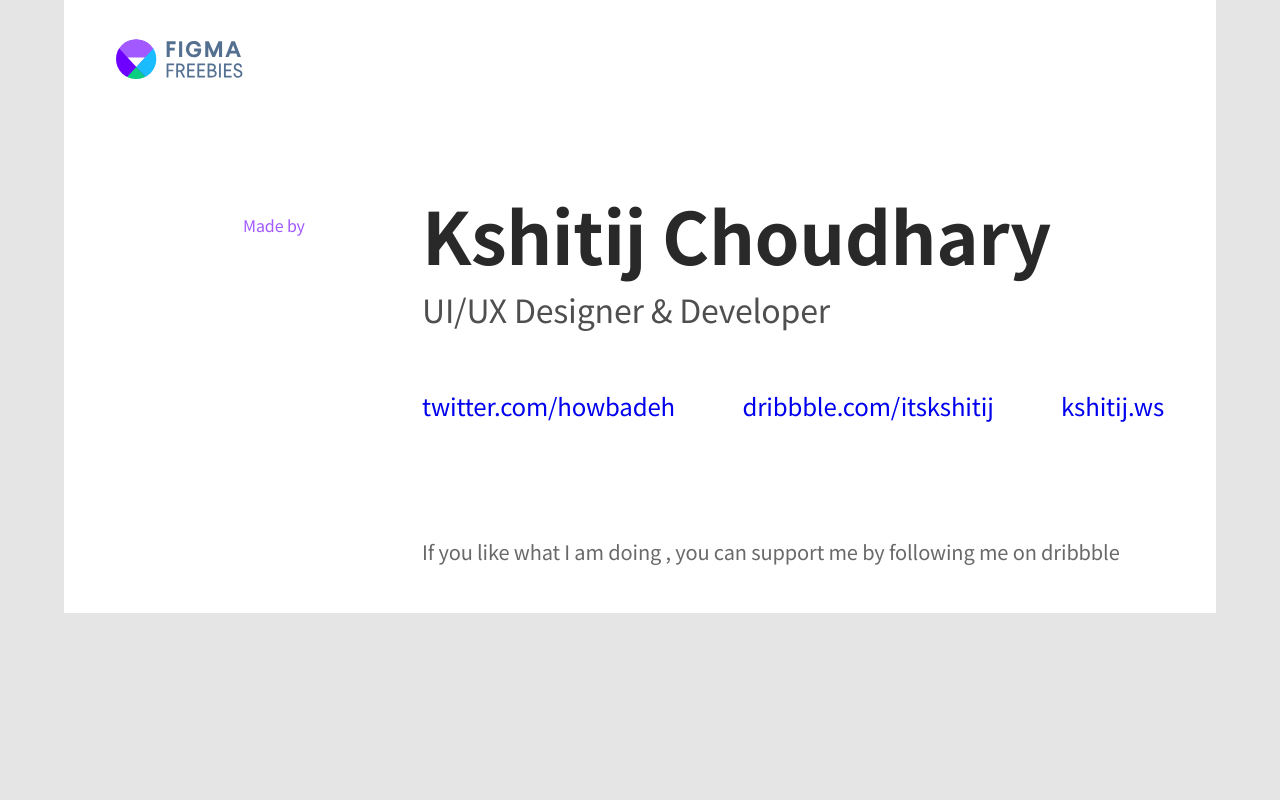
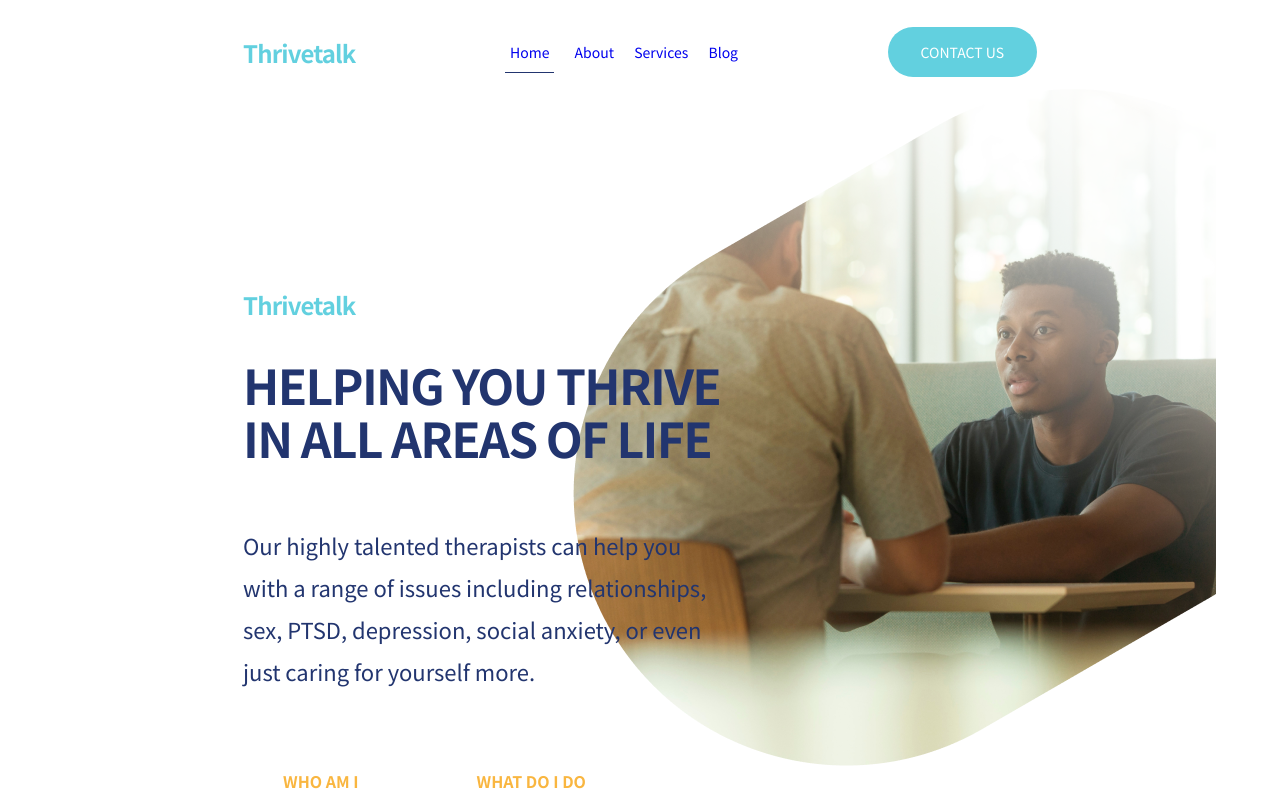
Before and after one commit to MezdrinM/ThriveTalk, a React (Create React App) app: page / in a window 1280 px wide. Shown: the top 800 px of the page. Built offline with nearby package versions, Linux system fonts and the light colour scheme; the HTML template or start-up script is replaced by a standard one.

Commit message:
⚡️ corection section-main

```diff
--- a/public/index.html
+++ b/public/index.html
@@ -30,47 +30,27 @@
   <body>
     <noscript>You need to enable JavaScript to run this app.</noscript>
     <div id="root"></div>
-    <section class="section-outer section-header">
-      <div class="section-inner">
-        <div class="section-header-logo">
-          <img src="static/logo.svg">
-        </div>
-        <div class="section-header-logo_text">Made by</div>
-        <div class="section-header-content">
-          <div class="section-header-content-title">Kshitij Choudhary</div>
-          <div class="section-header-content-subtitle">UI/UX Designer & Developer</div>
-          <div class="section-header-content-list">
-              <a href="/" name="twitter">twitter.com/howbadeh</a>
-              <a href="/" name="dribbble">dribbble.com/itskshitij</a>
-              <a href="/" name="kshitij">kshitij.ws</a>
-          </div>
-          <div class="section-header-content-text">If you like what I am doing , you can support me by following me on dribbble</div>
-        </div>
-      </div>
-    </section>
-    <section class="section-outer section-main">
-          <div class="section-wrapper">
+    <section class="outer section-main">
+          <div class="section-main-wrapper">
             <div class="section-main-logo">Thrivetalk</div>
             <div class="section-main-list">
               <ul class="section-main-list__link">
-                <a class="border" href="/" name="home">Home</a>
-                <a href="/" name="about">About</a>
-                <a href="/" name="services">Services</a>
-                <a href="/" name="blog">Blog</a>
+                <a class="border" href="#" name="home">Home</a>
+                <a href="#" name="about">About</a>
+                <a href="#" name="services">Services</a>
+                <a href="#" name="blog">Blog</a>
               </ul>
             </div>
             <div class="section-main-button"><button>CONTACT US</button></div>
           </div>
           <div class="section-main-box">
-            <div class="section-main-description">
+            <div class="section-main-box-description">
               <div class="section-main-logo">Thrivetalk</div>
-              <div class="section-main-description-title">HELPING YOU THRIVE IN ALL AREAS OF LIFE</div>
-              <div class="section-main-description-subtitle">Our highly talented therapists can help you with a range of issues including relationships, sex, PTSD, depression, social anxiety, or even just caring for yourself more.</div>
-              <div class="section-main-description-form">
-                <div class="section-main-description-form__button">
-                  <button>WHO AM I</button>
-                  <button>WHAT DO I DO</button>
-                </div>
+              <div class="section-main-box-description-title">HELPING YOU THRIVE IN ALL AREAS OF LIFE</div>
+              <div class="section-main-box-description-subtitle">Our highly talented therapists can help you with a range of issues including relationships, sex, PTSD, depression, social anxiety, or even just caring for yourself more.</div>
+              <div class="section-main-box-description-form">
+                  <button class="click">WHO AM I</button>
+                  <button class="click">WHAT DO I DO</button>
               </div>
             </div>
           </div>
--- a/src/styles/header.scss
+++ /dev/null
@@ -1,63 +0,0 @@
-.section-header{
-  background-color: #ffffff;
-
-  &-logo{
-    margin-top: 39px;
-    width: 179px;
-    text-align: right;
-  }
-  &-logo_text{
-    margin-top: 217px;
-    width: 179px;
-    font-size: 16px;
-    line-height: 17px;
-    letter-spacing: -0.006em;
-    color: #A259FF;
-  }
-  &-content{
-    flex-direction: column;
-    margin-top: 196px;
-    display: flex;
-    width: 742px;
-
-    &-title{
-      font-size: 72px;
-      line-height: 76px;
-      letter-spacing: -0.006em;
-      color: #292929;
-      font-weight: 700;
-      margin-bottom: 20px;
-    }
-    &-subtitle{
-      font-size: 32px;
-      line-height: 34px;
-      letter-spacing: -0.006em;
-      color: #4f4f4f;
-      margin-bottom: 67px;
-    }
-    &-list{
-      display: flex;
-      justify-content: space-between;
-      width: 100%;
-      font-size: 24px;
-      line-height: 25px;
-      letter-spacing: -0.006em;
-      color: #1ABCFE;
-      margin-bottom: 123px;
-    }
-
-
-    &-text{
-      font-size: 20px;
-      line-height: 21px;
-      letter-spacing: -0.006em;
-      color: #696969;
-      padding-bottom: 51px;
-    }
-  }
-}
-
-.section-inner{
-  display: flex;
-  margin-bottom: 223px;
-}
--- a/src/styles/main.scss
+++ b/src/styles/main.scss
@@ -1,6 +1,5 @@
 @import url("https://fonts.googleapis.com/css2?family=Balsamiq+Sans:wght@400;700&display=swap");
 @import "./variables.scss";
-@import "./header.scss";
 @import "./section-main.scss";
 @import "./section-about.scss";
 @import "./section-text.scss";
@@ -11,8 +10,7 @@
 @import "./section-info.scss";
 @import "./section-footer.scss";
 
-.section-outer {
-  width: $width;
+.outer {
   margin: 0 auto;
   max-width: 90%;
 }
@@ -22,11 +20,11 @@ html,
 body {
   font-size: 10px;
   font-family: $font;
-  background-color: #e5e5e5;
 }
 
 button {
   font-family: $font;
+  cursor: pointer;
 }
 
 a {
--- a/src/styles/section-about.scss
+++ b/src/styles/section-about.scss
@@ -14,7 +14,7 @@
             font-size: 36px;
             line-height: 27px;
             letter-spacing: -0.006em;
-            padding:151px 0 75px 0;
+            padding: 151px 0 75px 0;
 
         }
 
--- a/src/styles/section-main.scss
+++ b/src/styles/section-main.scss
@@ -1,61 +1,64 @@
 .section-main{
     background: #ffffff url(/static/talk.png) no-repeat right;
 
+    &-wrapper{
+        display: flex;
+        margin: 27px 179px;
+        justify-content: space-between;
+        align-items: center;
+    }
 
     &-logo{
             font-size: 24px;
             line-height: 27px;
             letter-spacing: -0.035em;
+            font-weight: bold;
             color: #62D0DF;
     }
 
 
     &-list{
-
             width: 233px;
 
             &__link{
                 font-size: 14px;
-            line-height: 45px;
+                line-height: 40px;
                 color: #22356F;
                 padding: 0;
                 margin: 0;
-            width: 100%;
                 display: flex;
                 justify-content: space-between;
 
                 a.border{
-            width: 50px;
-            box-shadow: inset 0px -1px 0px #22356F;
+                border-bottom: 1px solid #22356F;
+                padding: 0px 5px;
                 }
             }
     }
 
     &-button{
         z-index: 2;
+
         button{
             font-size: 14px;
             line-height: 16px;
             background: #62D0DF;
             border-radius: 50px;
             border: none;
-            width: 150px;
-            height: 50px;
-            color: #ffffff;
-
+            padding: 17px 33px;
+            color: $color;
         }
     }
 
     &-box{
         display: flex;
         flex-direction: row;
-
-    }
+        margin-left: 179px;
 
         &-description{
             display: flex;
             flex-direction: column;
-        padding: 187px 0 0 179px;
+            margin-top: 187px;
 
             &-title{
                 font-size: 48px;
@@ -74,29 +77,35 @@
                 margin-bottom: 66px;
                 width: 484px;
             }
+
             &-form{
                 display: flex;
                 margin-bottom: 75px;
 
-            &__button{
 
                 button{
                         font-size: 16px;
                         line-height: 23px;
+                        font-weight: bold;
                         border: none;
-                width: 150px;
-                height: 50px;
+                        padding: 12px 40px;
+                        color: #F9B640;
+                        background: $color;
+                        transition-duration: .4s;
+
+                        &:hover{
                             background: #F9B640;
-                color: #ffffff;
+                            color: $color;
                         }
-             button:last-child{
-                 background: none;
-                 color: #F9B640;
-                 padding-left: 38px;
+
+                        &:last-child{
+                            margin-left: 38px;
                         }
+
                 }
             }
 
+        }
     }
 
     &-image{
@@ -106,13 +115,3 @@
     }
 
 }
-
-.section-wrapper{
-    display: flex;
-    width: 75%;
-    padding-top: 27px;
-    margin: 0 auto;
-    justify-content: space-between;
-
-
-}
--- a/src/styles/variables.scss
+++ b/src/styles/variables.scss
@@ -9,3 +9,4 @@ $blue: #0052C1;
 $indigo: #22356F;
 $peach: #DEE1FF;
 $violet: #8F00FF;
+$color: #ffffff;
```
Lines whose indentation alone changed are shown as unchanged.
